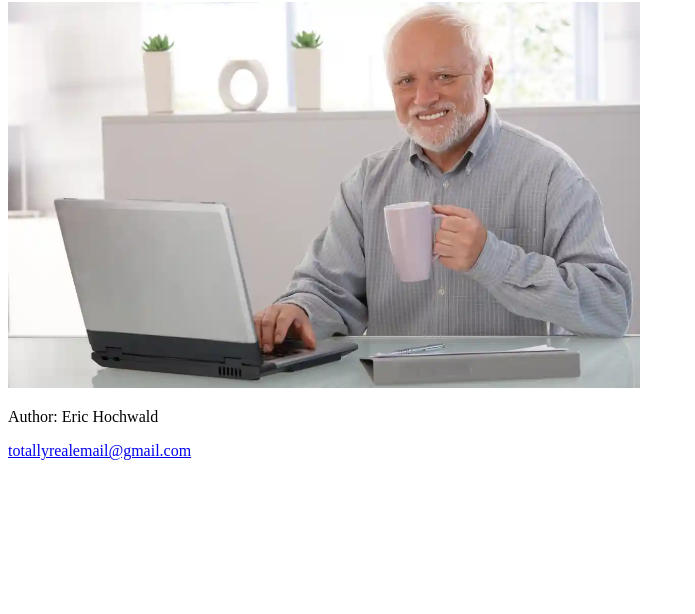
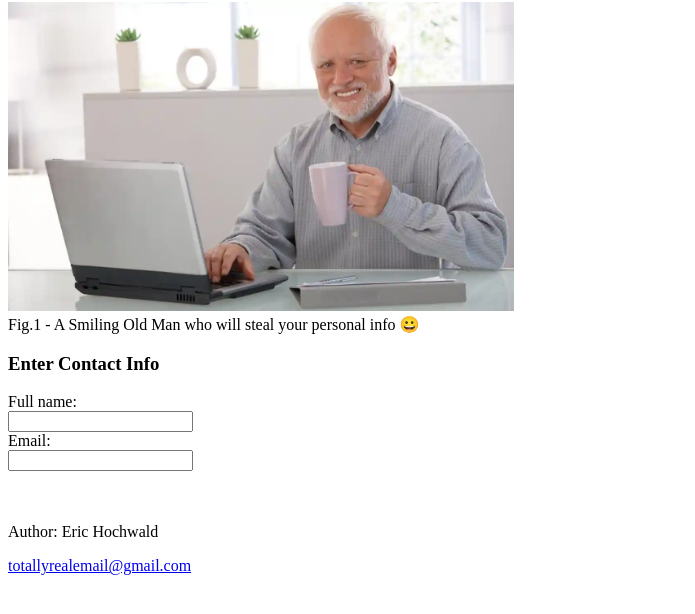
Before and after one commit to ehochw01/mini-project-1, a plain HTML site: page index.html in a window 1280 px wide. Shown: the part 104-718 px from the top of the page, without its empty margins (0-695 px from the left). Drawn offline with Linux system fonts and the light colour scheme.

Commit message:
Adding more or less completed html

```diff
--- a/assets/css/style.css
+++ b/assets/css/style.css
@@ -1,4 +1,4 @@
 #harold {
-    width: 50%;
+    width: 40%;
     height: auto;
 }
--- a/index.html
+++ b/index.html
@@ -10,12 +10,24 @@
     <body>
         <h1>Give me your personal info!!!!</h1>
         <img src="./assets/images/harold.jpg" alt="Harold is smiling at you" id="harold">
+        <figcaption>Fig.1 - A Smiling Old Man who will steal your personal info &#128512</figcaption>
 
     </body>
 
+    <h3>Enter Contact Info</h3>
+
+    <form>
+        <label for="fullname">Full name:</label><br>
+        <input type="text" id="fullname" name="fullname"><br>
+        <label for="email">Email:</label><br>
+        <input type="text" id="email" name="email">
+      </form>
+      <br><br>
     <footer>
         <p>Author: Eric Hochwald</p>
         <p><a href="mailto:comments@whitehouse.gov">totallyrealemail@gmail.com</a></p>
     </footer>
 
+
+
 </html>
```
